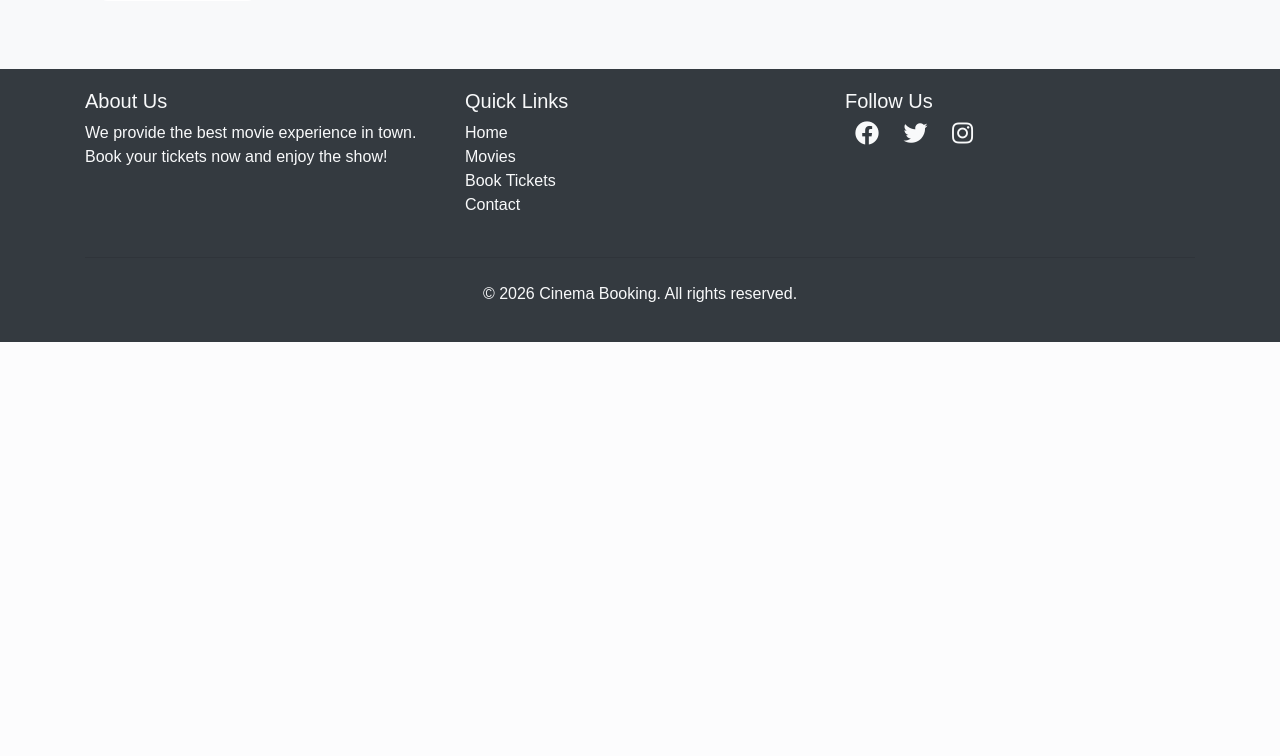
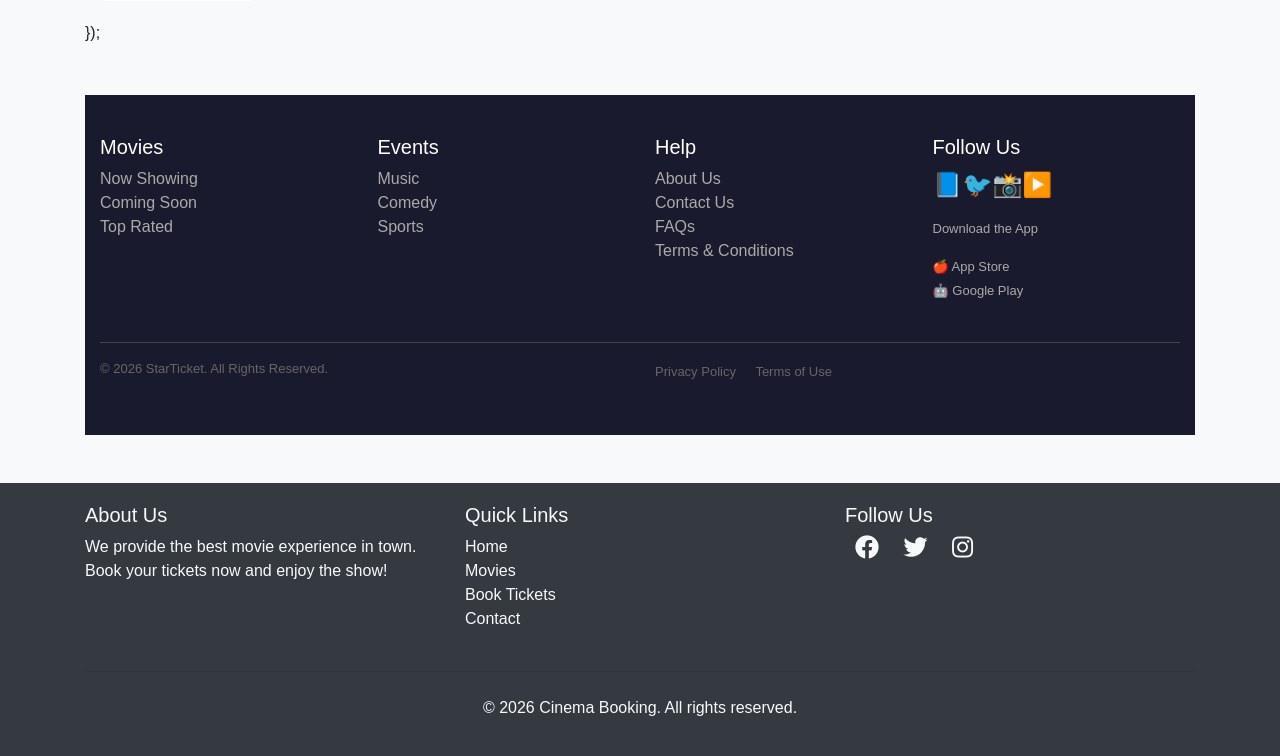
Before and after one commit to Sigma-Coder-bot/django-admin, a Django app: page / in a window 1280 px wide. Shown: the part 1657-2413 px from the top of the page. Before the commit the page ends 1999 px from the top, so only its background shows below. Run offline with Django 5.2, Linux system fonts and the light colour scheme; data that the repository does not hold is empty; some libraries are stand-ins or nearby versions.

Commit message:
Add footer

```diff
--- a/Templates/home.html
+++ b/Templates/home.html
@@ -120,12 +120,8 @@
           <h5 class="card-title text-center">{{ movie.name }}</h5>
           <p class="card-text text-center">{{ movie.description }}</p>
           <div class="d-flex justify-content-between mt-2">
-            <a href="{% url 'theater_list' movie.id %}" class="btn btn-primary btn-sm">
-              🎟️ Book
-            </a>
-            <a href="{% url 'movie_detail' movie.id %}" class="btn btn-danger btn-sm">
-              🎬 Trailer
-            </a>
+            <a href="{% url 'theater_list' movie.id %}" class="btn btn-primary btn-sm">🎟️ Book</a>
+            <a href="{% url 'movie_detail' movie.id %}" class="btn btn-danger btn-sm">🎬 Trailer</a>
           </div>
         </div>
       </div>
@@ -306,5 +302,63 @@
     );
   });
 </script>
+});
+</script>
 
+<!-- Footer -->
+<footer style="background-color:#1a1a2e; color:#ccc; padding:40px 0; margin-top:50px;">
+  <div class="container">
+    <div class="row">
+      <div class="col-md-3 mb-4">
+        <h5 style="color:white;">Movies</h5>
+        <ul class="list-unstyled">
+          <li><a href="#" style="color:#aaa; text-decoration:none;">Now Showing</a></li>
+          <li><a href="#" style="color:#aaa; text-decoration:none;">Coming Soon</a></li>
+          <li><a href="#" style="color:#aaa; text-decoration:none;">Top Rated</a></li>
+        </ul>
+      </div>
+      <div class="col-md-3 mb-4">
+        <h5 style="color:white;">Events</h5>
+        <ul class="list-unstyled">
+          <li><a href="#" style="color:#aaa; text-decoration:none;">Music</a></li>
+          <li><a href="#" style="color:#aaa; text-decoration:none;">Comedy</a></li>
+          <li><a href="#" style="color:#aaa; text-decoration:none;">Sports</a></li>
+        </ul>
+      </div>
+      <div class="col-md-3 mb-4">
+        <h5 style="color:white;">Help</h5>
+        <ul class="list-unstyled">
+          <li><a href="#" style="color:#aaa; text-decoration:none;">About Us</a></li>
+          <li><a href="#" style="color:#aaa; text-decoration:none;">Contact Us</a></li>
+          <li><a href="#" style="color:#aaa; text-decoration:none;">FAQs</a></li>
+          <li><a href="#" style="color:#aaa; text-decoration:none;">Terms & Conditions</a></li>
+        </ul>
+      </div>
+      <div class="col-md-3 mb-4">
+        <h5 style="color:white;">Follow Us</h5>
+        <div class="d-flex gap-3 mt-2">
+          <a href="#" style="color:#aaa; font-size:24px; text-decoration:none;">📘</a>
+          <a href="#" style="color:#aaa; font-size:24px; text-decoration:none;">🐦</a>
+          <a href="#" style="color:#aaa; font-size:24px; text-decoration:none;">📸</a>
+          <a href="#" style="color:#aaa; font-size:24px; text-decoration:none;">▶️</a>
+        </div>
+        <div class="mt-3">
+          <p style="color:#aaa; font-size:13px;">Download the App</p>
+          <a href="#" style="color:#aaa; text-decoration:none; font-size:13px;">🍎 App Store</a><br>
+          <a href="#" style="color:#aaa; text-decoration:none; font-size:13px;">🤖 Google Play</a>
+        </div>
+      </div>
+    </div>
+    <hr style="border-color:#444;">
+    <div class="row">
+      <div class="col-md-6">
+        <p style="color:#666; font-size:13px;">© 2026 StarTicket. All Rights Reserved.</p>
+      </div>
+      <div class="col-md-6 text-md-end">
+        <a href="#" style="color:#666; font-size:13px; text-decoration:none; margin-right:15px;">Privacy Policy</a>
+        <a href="#" style="color:#666; font-size:13px; text-decoration:none;">Terms of Use</a>
+      </div>
+    </div>
+  </div>
+</footer>
 {% endblock %}
```
